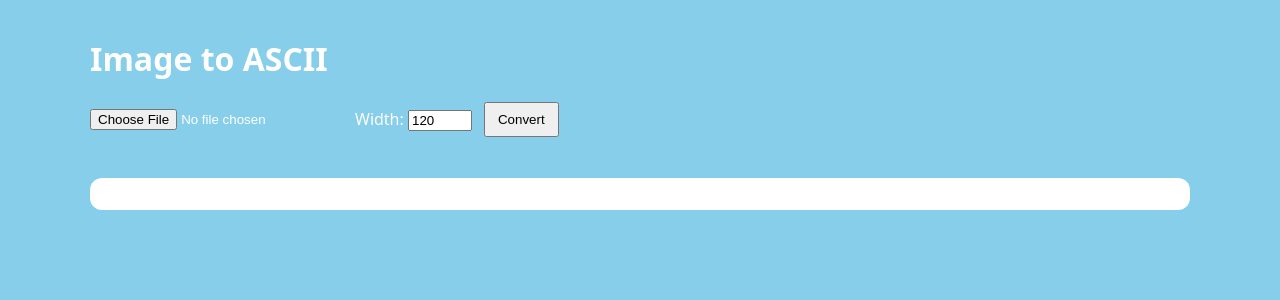
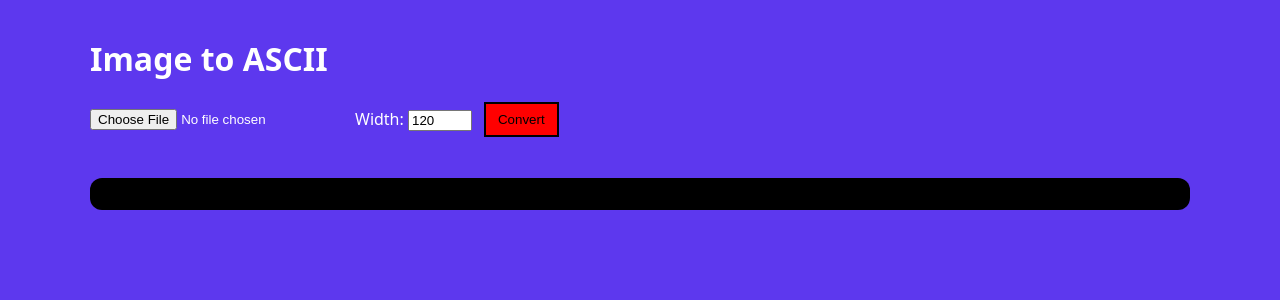
Before and after one commit to liuphui/ASCII-Images, a FastAPI app: page / in a window 1280 px wide. Shown: the top 300 px of the page. Run offline with FastAPI, Linux system fonts and the light colour scheme.

Commit message:
Changed colours around again

```diff
--- a/static/style.css
+++ b/static/style.css
@@ -2,7 +2,7 @@
 
 body {
   margin: 0;
-  background: skyblue;
+  background: rgb(93, 56, 238);
   color: white;
   font-family: system-ui, -apple-system, Segoe UI, Roboto, Arial, sans-serif;
 }
@@ -19,21 +19,24 @@ body {
   align-items: center;
   flex-wrap: wrap;
   margin-bottom: 12px;
+  font-size: medium;
 }
 
 button {
   padding: 8px 12px;
   cursor: pointer;
+  background-color: red;
+  border-style: solid;
 }
 
 .status {
   min-height: 1.2em;
   margin: 8px 0;
-  color: #aaa;
+  color: white;
 }
 
 pre.ascii {
-  background: white;
+  background: black;
   padding: 16px;
   border-radius: 12px;
 
```
